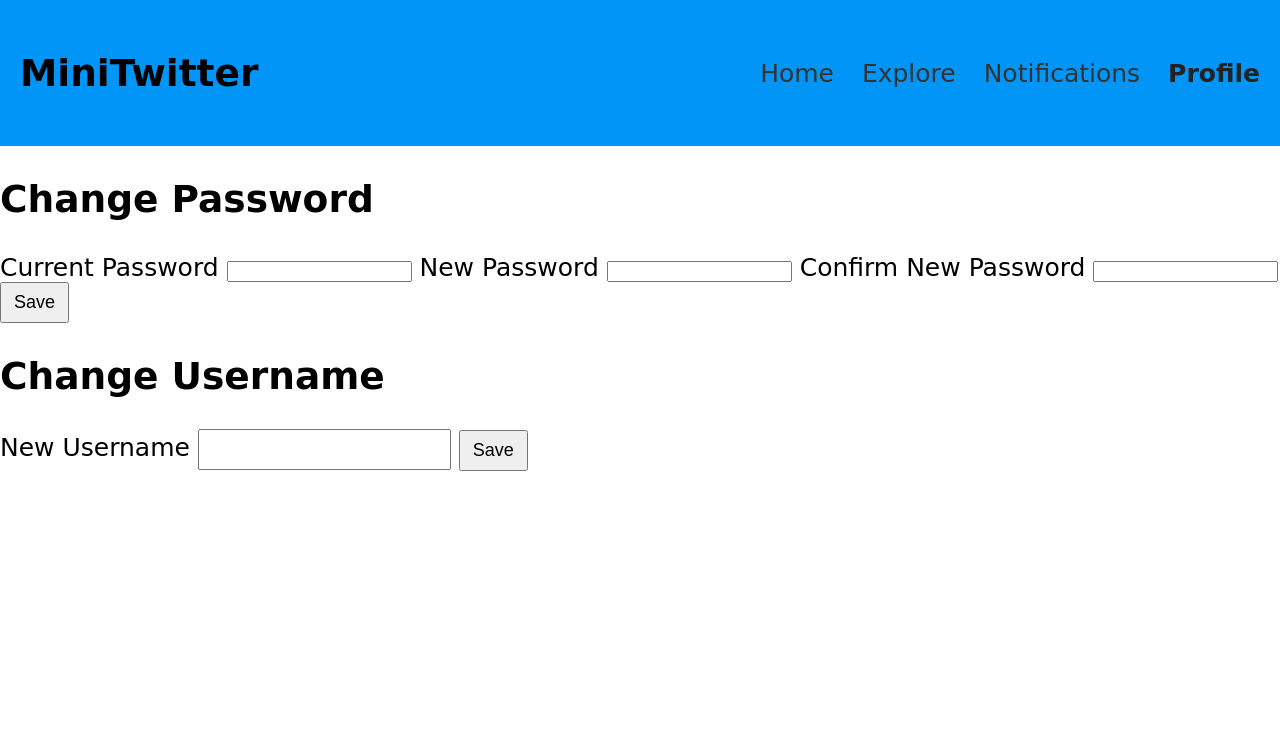
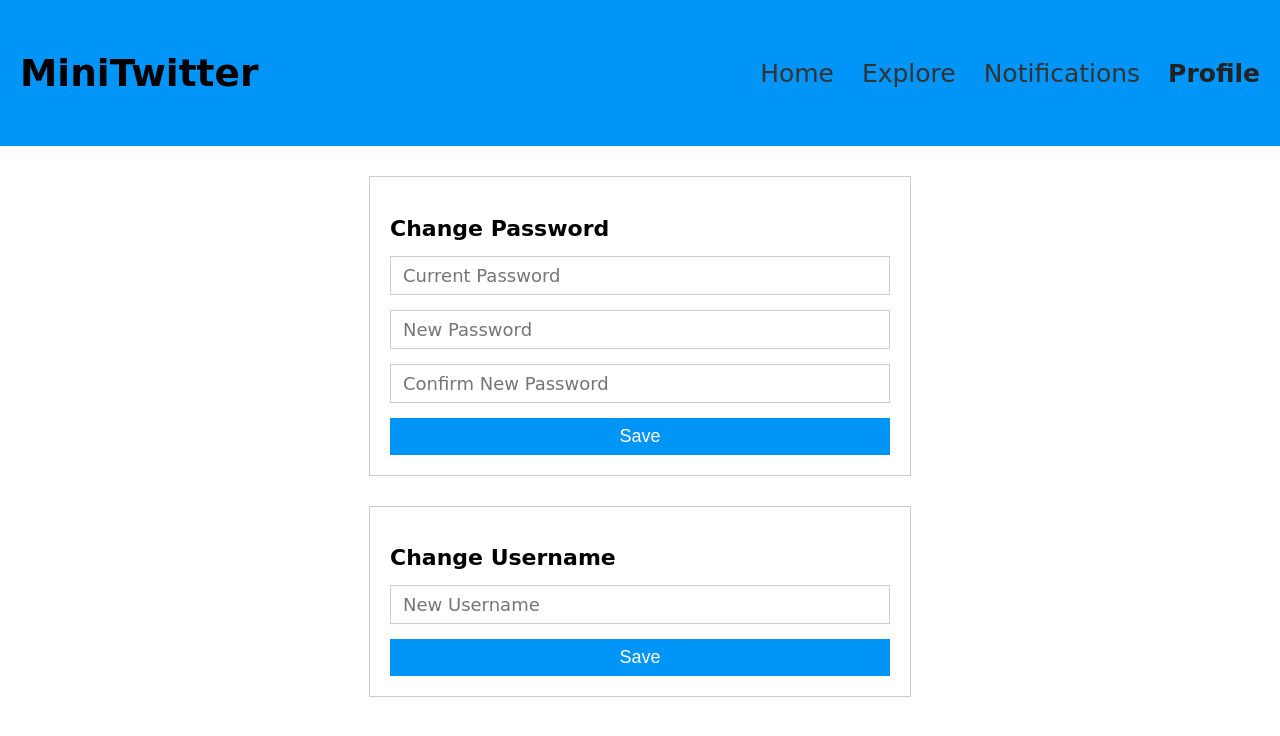
Before and after one commit to NgawangChoedenShankentsang/miniTwitter, a website built with Vite: page client/mainPage/profile.html in a window 1280 px wide. Built offline with nearby package versions, Linux system fonts and the light colour scheme.

Commit message:
:rocket: Profile UI changes
Profile UI changes

```diff
--- a/client/mainPage/profile.html
+++ b/client/mainPage/profile.html
@@ -20,29 +20,21 @@
     </header>
 
     <main>
-        <section>
+        <section class="profile-section">
             <h2>Change Password</h2>
-            <form id="changePasswordForm">
-                <label for="currentPassword">Current Password</label>
-                <input type="password" id="currentPassword" name="currentPassword" required>
-
-                <label for="newPassword">New Password</label>
-                <input type="password" id="newPassword" name="newPassword" required>
-
-                <label for="confirmNewPassword">Confirm New Password</label>
-                <input type="password" id="confirmNewPassword" name="confirmNewPassword" required>
-
-                <button type="submit">Save</button>
+            <form class="fieldBox">
+                <input type="password" id="currentPassword" name="currentPassword" placeholder="Current Password" required>
+                <input type="password" id="newPassword" name="newPassword" placeholder="New Password" required>
+                <input type="password" id="confirmNewPassword" name="confirmNewPassword" placeholder="Confirm New Password" required>
+                <button type="submit" class="saveButton">Save</button>
             </form>
         </section>
 
-        <section>
+        <section class="profile-section">
             <h2>Change Username</h2>
-            <form id="changeUsernameForm">
-                <label for="newUsername">New Username</label>
-                <input type="text" id="newUsername" name="newUsername" required>
-
-                <button type="submit">Save</button>
+            <form class="fieldBox">
+                <input type="text" id="newUsername" name="newUsername" placeholder="New Username" required>
+                <button type="submit" class="saveButton">Save</button>
             </form>
         </section>
     </main>
--- a/client/mainPage/style.css
+++ b/client/mainPage/style.css
@@ -16,12 +16,6 @@ nav {
     padding: 20px;
 }
 
-img {
-    height: 80px;
-    width: 10%;
-    margin-left: 5%;
-  }
-
 .nav-links a {
     margin-left: 20px;
     text-decoration: none;
@@ -37,6 +31,36 @@ img {
     color: #222;
 }
 
+.fieldBox {
+    display: flex;
+    flex-direction: column;
+}
+input[type="text"], input[type="password"] {
+    font-family: 'Pacifico', cursive;
+    font-size: 18px;
+    padding: 8px 12px;
+    margin-bottom: 15px;
+    border: 1px solid #ccc;
+}
+.profile-section {
+    margin: 30px auto;
+    max-width: 500px;
+    border: 1px solid #ccc;
+    padding: 20px;
+}
+.profile-section h2 {
+    font-size: 22px;
+    margin-bottom: 15px;
+}
+
+.saveButton {
+    font-size: 18px;
+    padding: 8px 12px;
+    cursor: pointer;
+    background-color: #0095f6;
+    color: white;
+    border: none;
+}
 
 #createPost {
     margin: 40px;
```
